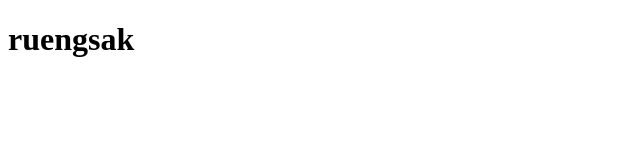
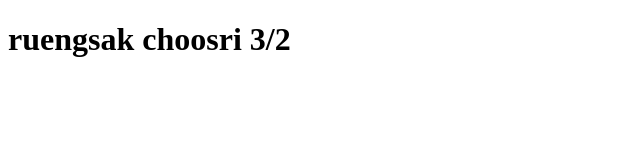
Before and after one commit to ruengsakk/myproject, a plain HTML site: page index.html in a window 1280 px wide. Shown: the whole page, without its empty margins (0-640 px from the left). Drawn offline with Linux system fonts and the light colour scheme.

Commit message:
Update index.html

```diff
--- a/index.html
+++ b/index.html
@@ -6,6 +6,6 @@
     <title>Document</title>
 </head>
 <body>
-    <h1>ruengsak</h1>
+    <h1>ruengsak choosri 3/2 </h1>
 </body>
 </html>
```
